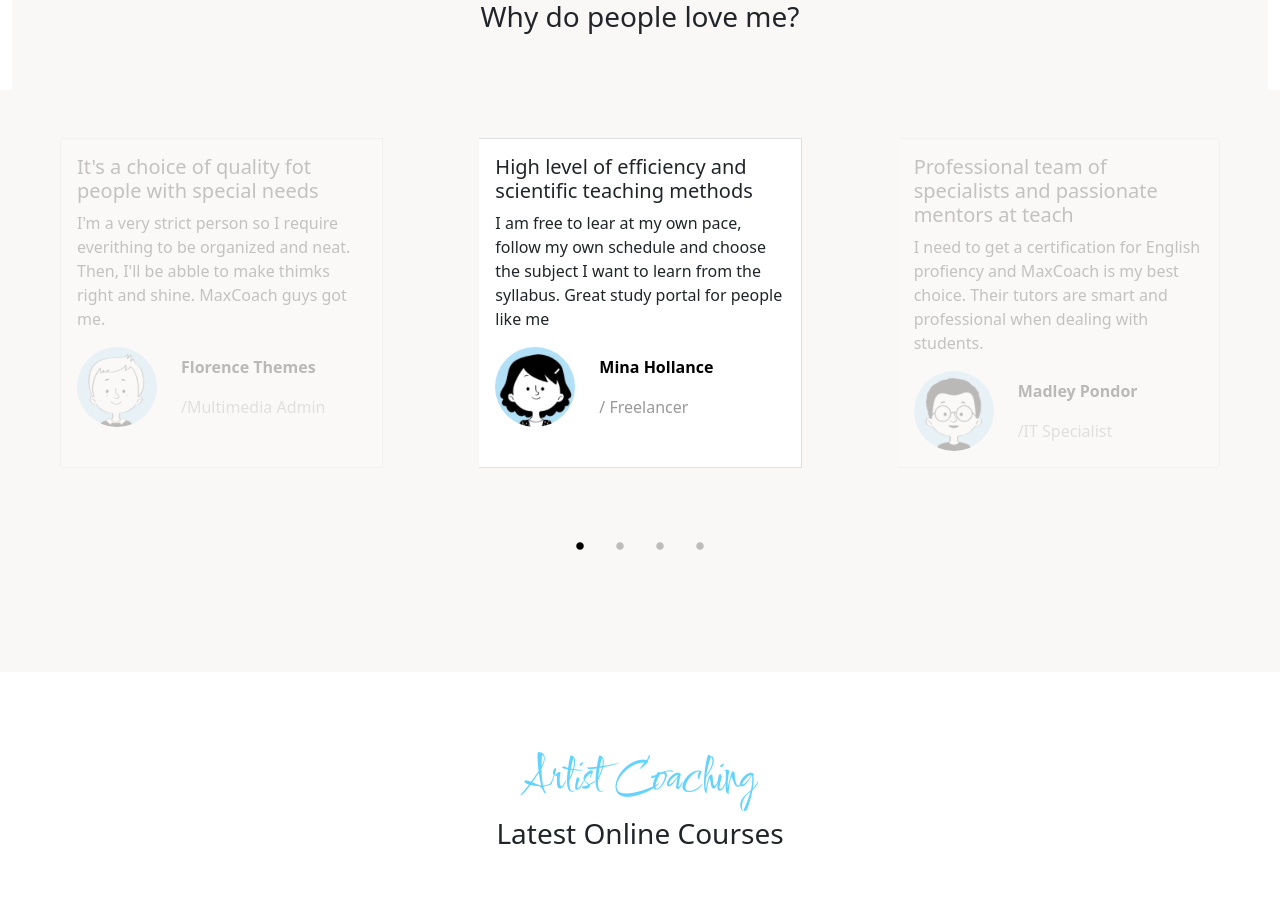
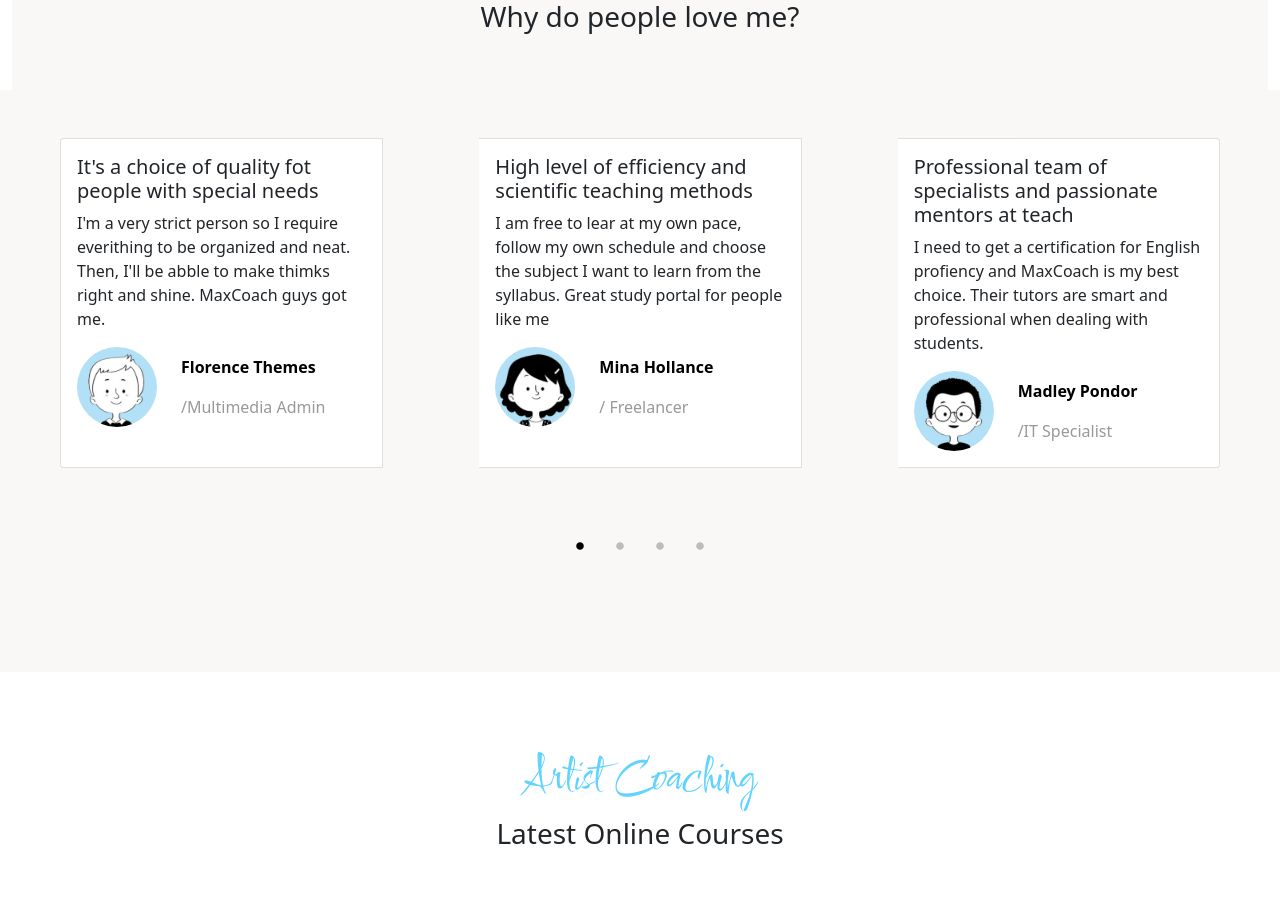
Before and after one commit to pietroline/proj-html-vuejs, a Vue app: page / in a window 1280 px wide. Shown: the part 2540-3437 px from the top of the page. Built offline with nearby package versions, Linux system fonts and the light colour scheme.

Commit message:
refactoring section 3

```diff
--- a/src/App.vue
+++ b/src/App.vue
@@ -5,7 +5,7 @@
     <MyJumbotron/>
     <MySection1 :data="jsonData.sectionArtigtCoaching"/>
     <MySection2/>
-    <MySection3/>
+    <MySection3 :data="jsonData.sectionTestimonials"/>
     <MySection4/>
     <MySection5/>
     <MySection6/>
--- a/src/components/MySection3.vue
+++ b/src/components/MySection3.vue
@@ -25,49 +25,22 @@
             </div>
 
             <div class="row py-5 ms_sectionBackgroundColor">
+                <div class="col card-group">
 
-                <div class="col card-group">
-                    <div class="card mx-5 opacity-25">
+                    <div class="card mx-5" v-for="(testimonial, index) in data.testimonials" :key="'Testimonial ' + index">
                         <div class="card-body">
-                            <h5 class="card-title">It's a choice of quality fot people with special needs</h5>
-                            <p class="card-text">I'm a very strict person so I require everithing to be organized and neat. Then, I'll be abble to make thimks right and shine. MaxCoach guys got me.</p>
+                            <h5 class="card-title">{{testimonial.title}}</h5>
+                            <p class="card-text">{{testimonial.paragraph}}</p>
                             <a href="#" class="d-flex align-items-center">
-                                <img class="rounded-circle" src="./../assets/img/artist-testimonial-avatar-01.jpg" alt="img artist-testimonial-avatar-01">
+                                <img class="rounded-circle" :src="require(`./../assets/img/${testimonial.user.image}.jpg`)" :alt="`img ${testimonial.user.image}`">
                                 <div class="ms-4 ms_author">
-                                    <div>Florence Themes</div>
-                                    <div class="mt-3">/Multimedia Admin</div>
+                                    <div>{{testimonial.user.name}}</div>
+                                    <div class="mt-3">{{testimonial.user.work}}</div>
                                 </div>
                             </a>
                         </div>
                     </div>
 
-                    <div class="card mx-5">
-                        <div class="card-body">
-                            <h5 class="card-title">High level of efficiency and scientific teaching methods</h5>
-                            <p class="card-text">I am free to lear at my own pace, follow my own schedule and choose the subject I want to learn from the syllabus. Great study portal for people like me</p>
-                            <a href="#" class="d-flex align-items-center">
-                                <img class="rounded-circle" src="./../assets/img/artist-testimonial-avatar-02.jpg" alt="img artist-testimonial-avatar-02">
-                                <div class="ms-4 ms_author">
-                                    <div>Mina Hollance</div>
-                                    <div class="mt-3">/ Freelancer</div>
-                                </div>
-                            </a>
-                        </div>
-                    </div>
-
-                    <div class="card mx-5 opacity-25">
-                        <div class="card-body">
-                            <h5 class="card-title">Professional team of specialists and passionate mentors at teach</h5>
-                            <p class="card-text">I need to get a certification for English profiency and MaxCoach is my best choice. Their tutors are smart and professional when dealing with students.</p>
-                            <a href="#" class="d-flex align-items-center">
-                                <img class="rounded-circle" src="./../assets/img/artist-testimonial-avatar-03.jpg" alt="img artist-testimonial-avatar-03">
-                                <div class="ms-4 ms_author">
-                                    <div>Madley Pondor</div>
-                                    <div class="mt-3">/IT Specialist</div>
-                                </div>
-                            </a>
-                        </div>
-                    </div>
                 </div>
 
                 <div class="text-center my-5 ms_pointer">
@@ -86,6 +59,9 @@
 <script>
     export default {
         name: "MySection3",
+        props:{
+            "data": Object,
+        }
     }
 </script>
 
--- a/src/data.json
+++ b/src/data.json
@@ -37,6 +37,37 @@
             }
         }
     },
+    "sectionTestimonials":{
+        "testimonials":{
+            "testimonial1":{
+                "title":"It's a choice of quality fot people with special needs",
+                "paragraph":"I'm a very strict person so I require everithing to be organized and neat. Then, I'll be abble to make thimks right and shine. MaxCoach guys got me.",
+                "user":{
+                    "image": "artist-testimonial-avatar-01",
+                    "name": "Florence Themes",
+                    "work": "/Multimedia Admin"
+                }
+            },
+            "testimonial2":{
+                "title":"High level of efficiency and scientific teaching methods",
+                "paragraph":"I am free to lear at my own pace, follow my own schedule and choose the subject I want to learn from the syllabus. Great study portal for people like me",
+                "user":{
+                    "image": "artist-testimonial-avatar-02",
+                    "name": "Mina Hollance",
+                    "work": "/ Freelancer"
+                }
+            },
+            "testimonial3":{
+                "title":"Professional team of specialists and passionate mentors at teach",
+                "paragraph":"I need to get a certification for English profiency and MaxCoach is my best choice. Their tutors are smart and professional when dealing with students.",
+                "user":{
+                    "image": "artist-testimonial-avatar-03",
+                    "name": "Madley Pondor",
+                    "work": "/IT Specialist"
+                }
+            }
+        }
+    },
     "menuFooter": {
         "address": {
           "mainTitle": "Address",
```
